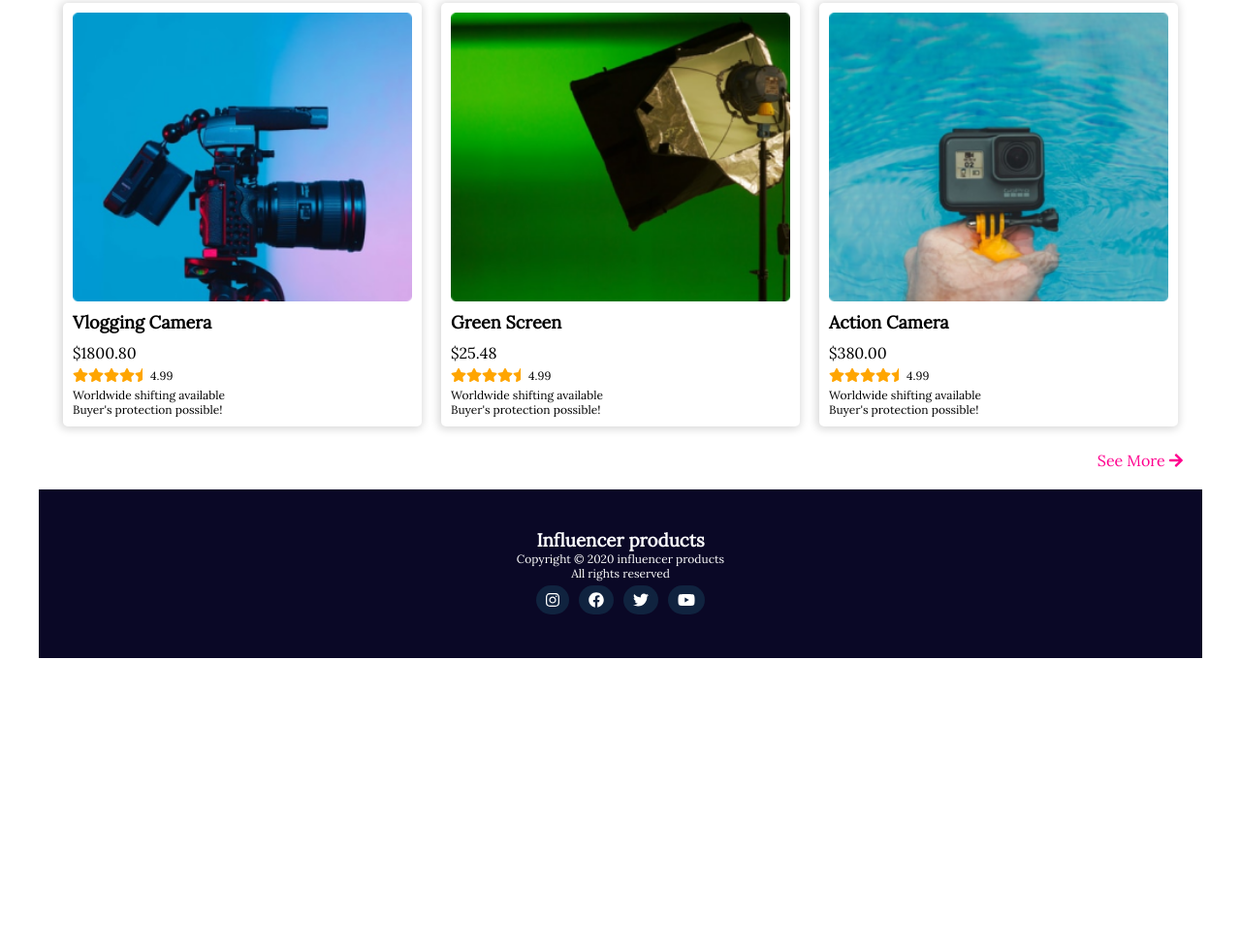
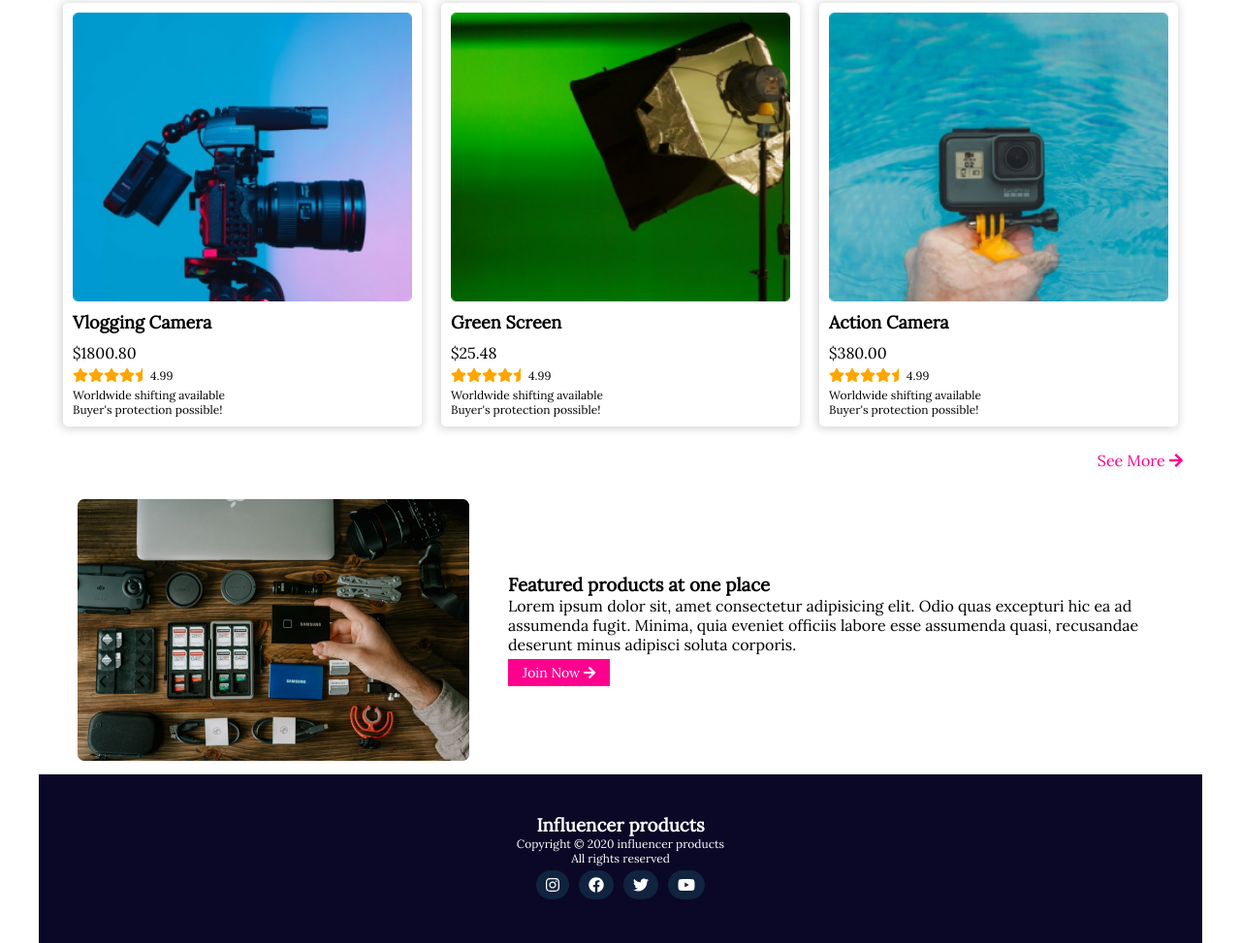
Before and after one commit to MuhammadTahmidHossainKhan/influencer-gear, a plain HTML site: page index.html in a window 1280 px wide. Shown: the part 1625-2598 px from the top of the page at 97% size. Before the commit the page ends 2304 px from the top, so only its background shows below. Drawn offline with Linux system fonts and the light colour scheme.

Commit message:
added featured section

```diff
--- a/CSS/style.css
+++ b/CSS/style.css
@@ -168,6 +168,30 @@ nav {
     margin-bottom: 20px;
 }
 
+.featured {
+    display: flex;
+    margin: 10px 20px;
+    align-items: center;
+}
+
+.featured .image {
+    margin: 0 20px;
+}
+
+.featured .content {
+    margin: 0 20px;
+}
+
+.featured .content a {
+    background: #ff008e;
+    color: white;
+    display: inline-block;
+    padding: 5px 15px;
+    margin: 5px 0;
+    text-decoration: none;
+    font-size: 14px;
+}
+
 footer {
     background-color: #0a0826;
     color: white;
--- a/index.html
+++ b/index.html
@@ -221,6 +221,21 @@
                 </a>
             </div>
         </section>
+        <section class="featured">
+            <div class="image">
+                <img src="images/gear.png" alt="featured image">
+            </div>
+            <div class="content">
+                <h3>Featured products at one place</h3>
+                <p>Lorem ipsum dolor sit, amet consectetur adipisicing elit. Odio quas excepturi hic ea ad assumenda
+                    fugit. Minima, quia eveniet officiis labore esse assumenda quasi, recusandae deserunt minus adipisci
+                    soluta corporis.</p>
+                <a href="join-now">
+                    Join Now
+                    <i class="fas fa-arrow-right"></i>
+                </a>
+            </div>
+        </section>
     </main>
     <footer>
         <h3>Influencer products</h3>
```
